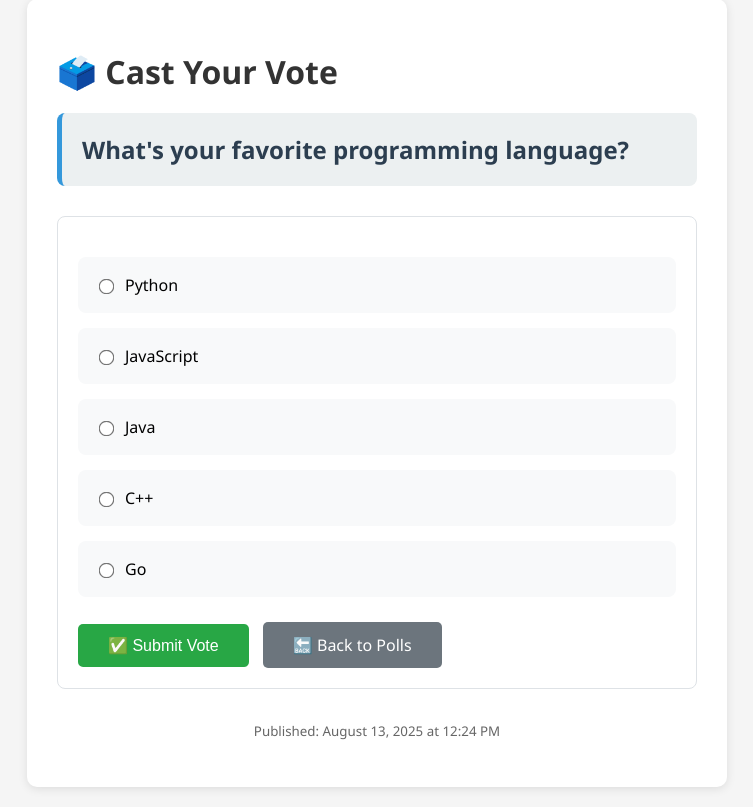
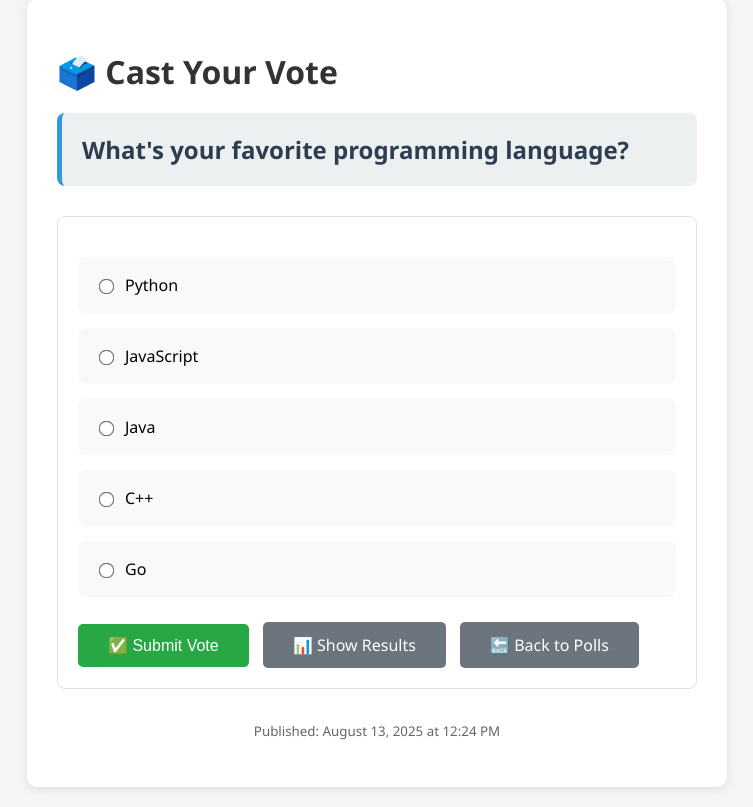
Before and after one commit to sepehrg/polls-app, a Django app: page /polls/1/ in a window 1280 px wide. Shown: the part 21-828 px from the top of the page, without its empty margins (263-1016 px from the left). Run offline with Django 4.2, Linux system fonts and the light colour scheme; data comes from the database, SQL or seed files in the repository.

Commit message:
Add "Show Results" button to poll detail page for easy access to results

```diff
--- a/polls/templates/polls/detail.html
+++ b/polls/templates/polls/detail.html
@@ -143,6 +143,10 @@
 
         <div style="margin-top: 25px">
           <button type="submit" class="btn">✅ Submit Vote</button>
+          <a href="{% url 'polls:results' question.id %}"
+            class="btn btn-secondary"
+            >📊 Show Results</a
+          >
           <a href="{% url 'polls:index' %}" class="btn btn-secondary"
             >🔙 Back to Polls</a
           >
```
